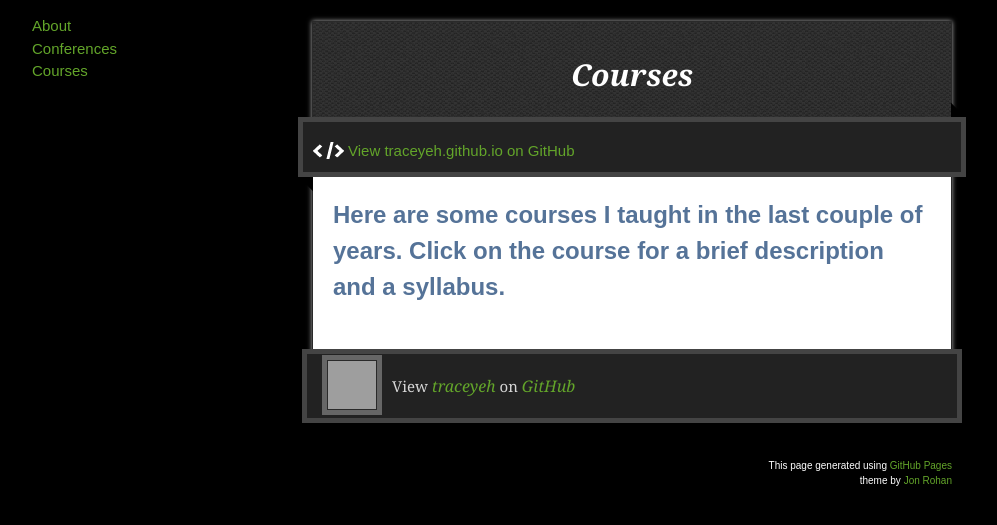
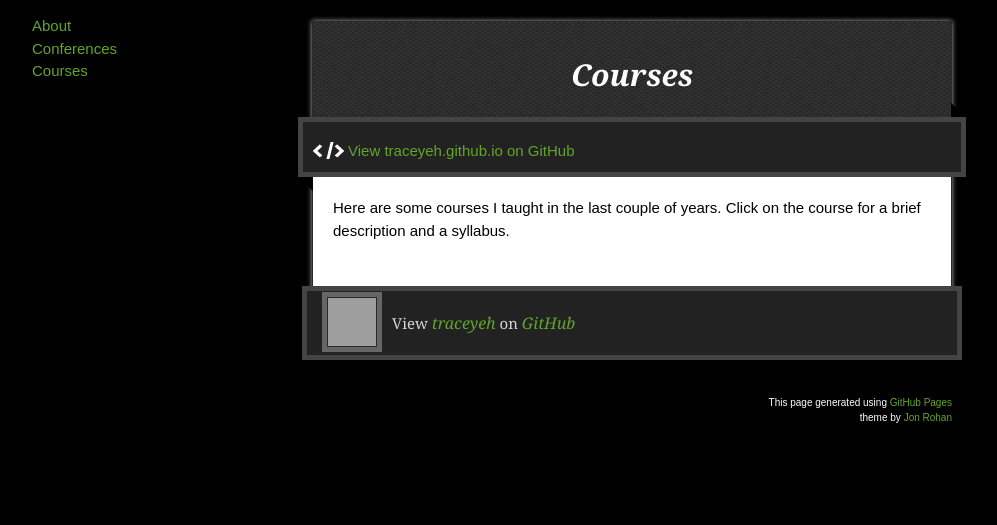
Before and after one commit to traceyeh/traceyeh.github.io, a Jekyll site: the page built from docs/courses/courses.md, in a window 1280 px wide. Shown: the top 525 px of the page, without its empty margins (8-1005 px from the left). Built offline with Jekyll 4.4.1, drawn with Linux system fonts in a browser that asks for light colours; the repository's description, which GitHub fills in, is left out; grey boxes are pictures that could not be loaded.

```diff
--- a/docs/courses/courses.md
+++ b/docs/courses/courses.md
@@ -4,7 +4,7 @@ layout: default
 ---
 
 
-## Here are some courses I taught in the last couple of years. Click on the course for a brief description and a syllabus.
+Here are some courses I taught in the last couple of years. Click on the course for a brief description and a syllabus.
 
 <!--Syntax highlighted code block
 
```
Also changed, not shown: docs/conferences/conferences.md (+1 -1 lines).
